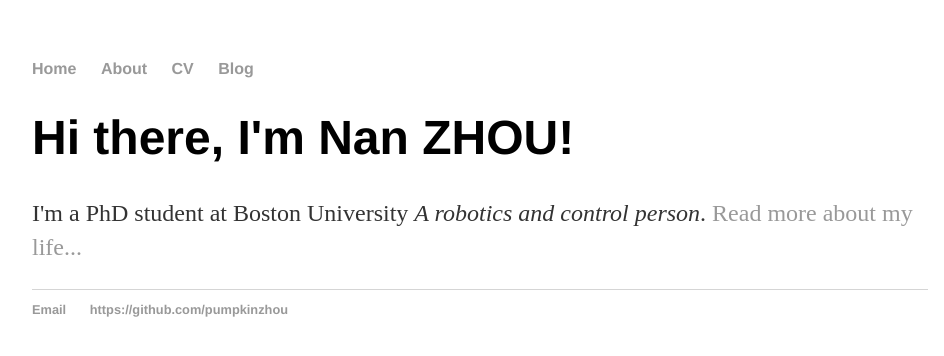
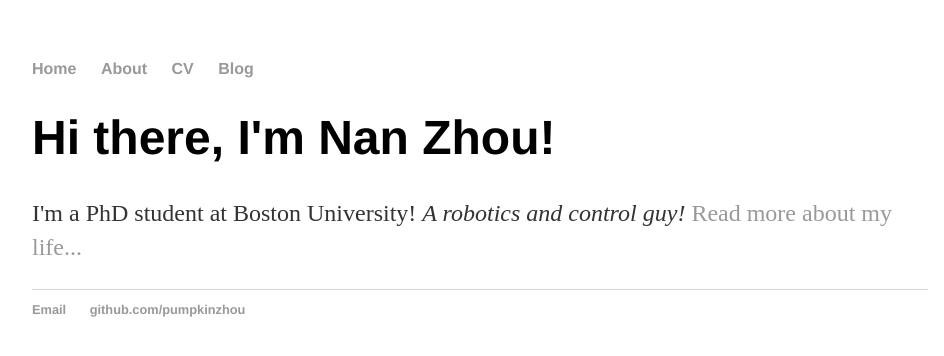
Before and after one commit to pumpkinzhou/pumpkinzhou.github.io, a Jekyll site: the page built from index.html, in a window 1280 px wide. Shown: the top 356 px of the page, without its empty margins (160-1104 px from the left). Built offline with Jekyll 4.4.1, drawn with Linux system fonts in a browser that asks for light colours.

Commit message:
Update index.html

```diff
--- a/index.html
+++ b/index.html
@@ -1,30 +1,8 @@
-<!DOCTYPE html>
-<html>
-	<head>
-		<title>Nan Zhou blog</title>
-		<!-- link to main stylesheet -->
-		<link rel="stylesheet" type="text/css" href="/css/main.css">
-	</head>
-	<body>
-		<nav>
-    		<ul>
-        		<li><a href="/">Home</a></li>
-	        	<li><a href="https://sites.google.com/site/nanzhoubu/">About</a></li>
-        		<li><a href="/cv">CV</a></li>
-        		<li><a href="/blog">Blog</a></li>
-    		</ul>
-		</nav>
-		<div class="container">
-    		<div class="blurb">
-        		<h1>Hi there, I'm Nan ZHOU!</h1>
-				<p>I'm a PhD student at Boston University <em>A robotics and control person</em>. <a href="/about">Read more about my life...</a></p>
-    		</div><!-- /.blurb -->
-		</div><!-- /.container -->
-		<footer>
-    		<ul>
-        		<li><a href="mailto:nanzhou.ia@gmail.com">Email</a></li>
-        		<li><a href="https://github.com/pumpkinzhou">https://github.com/pumpkinzhou</a></li>
-			</ul>
-		</footer>
-	</body>
-</html>
+---
+layout: default
+title: Hank Quinlan, Horrible Cop
+---
+<div class="blurb">
+	<h1>Hi there, I'm Nan Zhou!</h1>
+	<p>I'm a PhD student at Boston University! <em>A robotics and control guy! </em> <a href="/about">Read more about my life...</a></p>
+</div><!-- /.blurb -->
```
